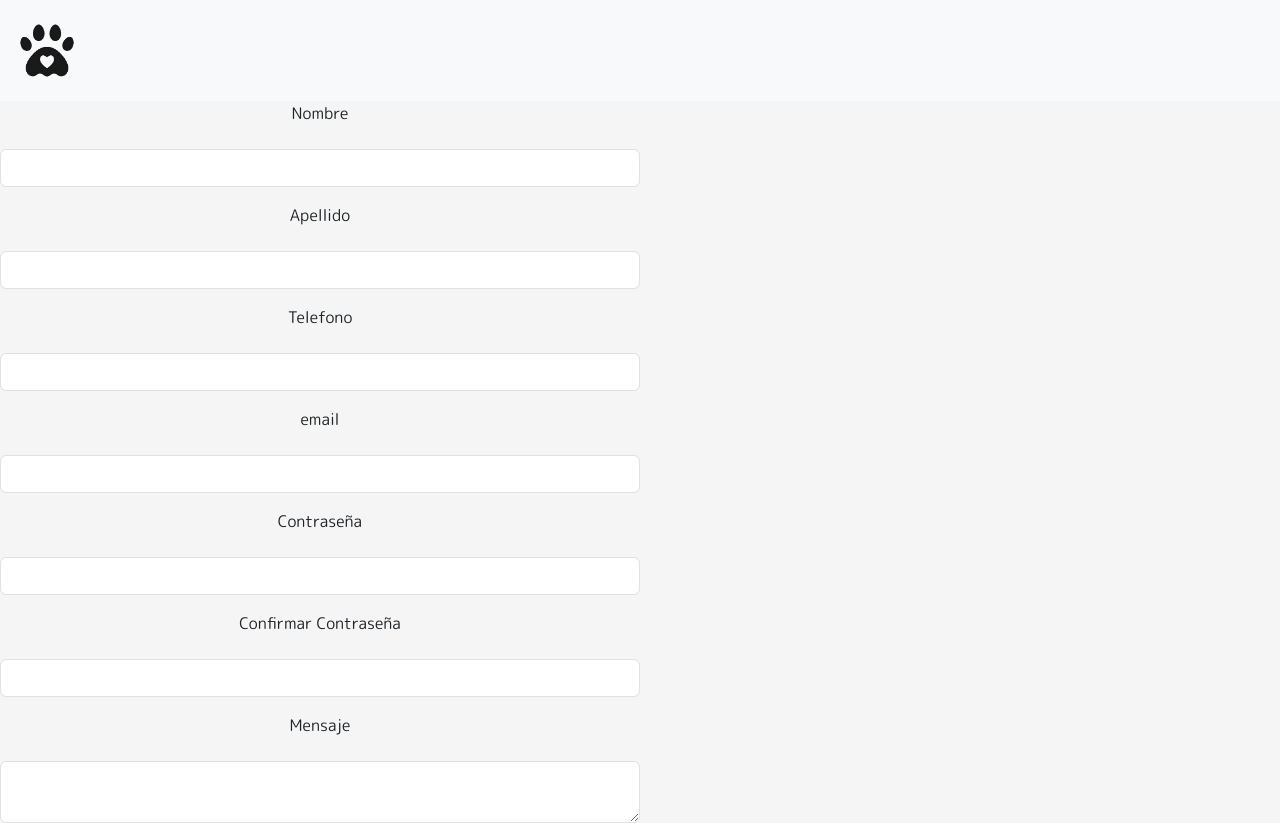
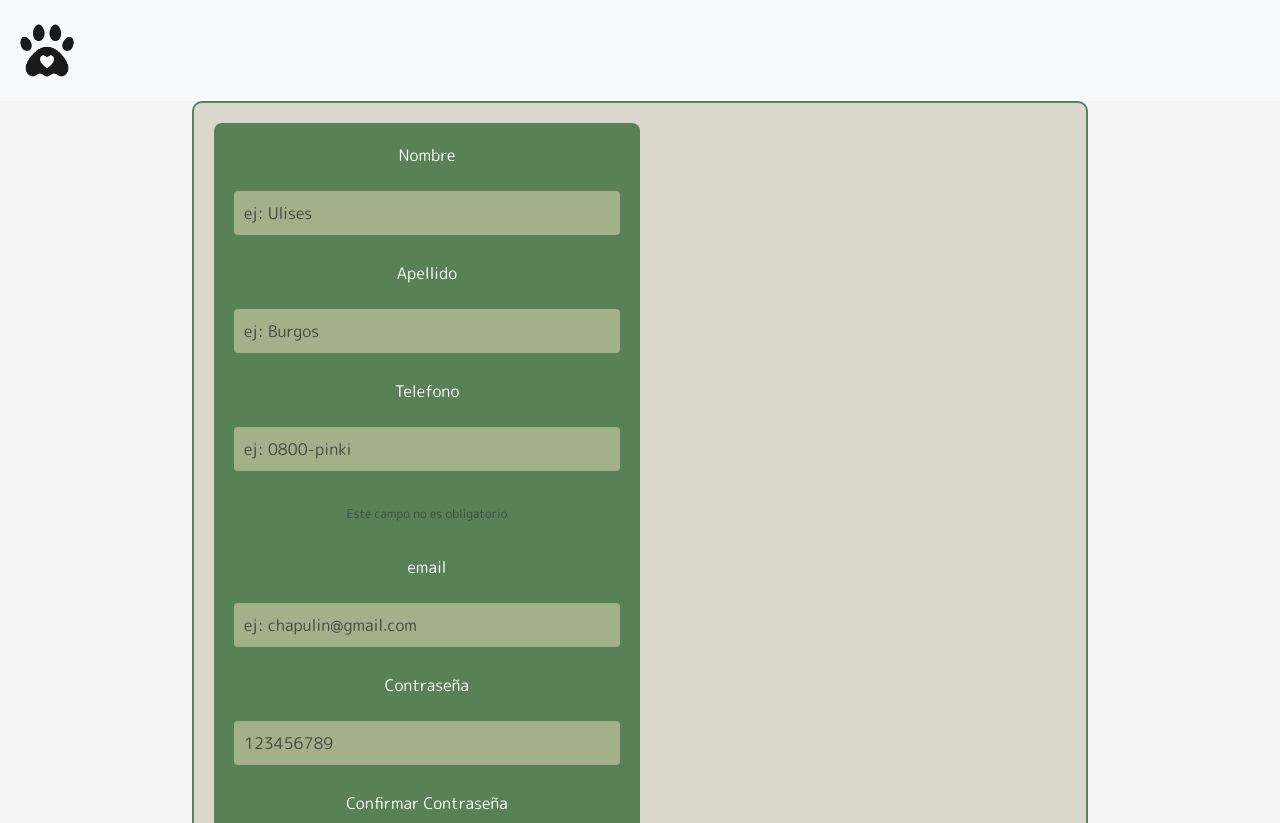
Before and after one commit to sergiohomet/proyecto-3-grupo-2, a React (Vite) app: page /registro in a window 1280 px wide. Shown: the top 823 px of the page. Built offline with nearby package versions, Linux system fonts and the light colour scheme.

Commit message:
agregando color y estilo al registro

```diff
--- a/src/components/RegistroForm.jsx
+++ b/src/components/RegistroForm.jsx
@@ -2,6 +2,7 @@ import React from 'react'
 
 import useForm from '../hooks/Useform'
 import './Registro.css'
+
 
 const RegistroForm = () => {
 
@@ -56,36 +57,37 @@ const RegistroForm = () => {
 
 
 
-    <div>
+    <div className="registro-container">
         <form className='Registro w-50'onSubmit={handleSubmit}>
 
              <label className='form-label'>Nombre</label>
-             <input type='text' className='form-control'name="Nombre" value={form.Nombre} onChange={handleChange}/>
+             <input type='text' className='form-control'placeholder="ej: Ulises"name="Nombre" value={form.Nombre} onChange={handleChange}/>
              {errors.Nombre && <div className="alert alert-danger" role="alert">{errors.Nombre}</div>}
 
 
              <label className='form-label'>Apellido</label>
-             <input type='text' className='form-control'name="Apellido" value={form.Apellido} onChange={handleChange}/>
+             <input type='text' className='form-control'placeholder="ej: Burgos"name="Apellido" value={form.Apellido} onChange={handleChange}/>
              {errors.Apellido && <div className="alert alert-danger" role="alert">{errors.Apellido} </div>}
 
              <label className='form-label'>Telefono</label>
-             <input type='text' className='form-control'name="Telefono" value={form.Telefono} onChange={handleChange}/>
+             <input type='text' className='form-control'placeholder="ej: 0800-pinki"name="Telefono" value={form.Telefono} onChange={handleChange}/>
+             <p className="mensaje-ayuda">Este campo no es obligatorio</p>
 
 
              <label className='form-label'>email</label>
-             <input type='email' className='form-control'name="email" value={form.email} onChange={handleChange}/>
+             <input type='email' className='form-control'placeholder="ej: chapulin@gmail.com"name="email" value={form.email} onChange={handleChange}/>
              {errors.email && <div className="alert alert-danger" role="alert">{errors.email}</div>}
 
              <label className='form-label'>Contraseña</label>
-             <input type='text' className='form-control'name="Contraseña" value={form.Contraseña} onChange={handleChange}/>
+             <input type='text' className='form-control'placeholder="123456789"name="Contraseña" value={form.Contraseña} onChange={handleChange}/>
 
 
              <label className='form-label'>Confirmar Contraseña</label>
-             <input type='text' className='form-control'name="Contraseña" value={form.Contraseña} onChange={handleChange}/>
+             <input type='text' className='form-control'placeholder="-----------"name="Contraseña" value={form.Contraseña} onChange={handleChange}/>
              {errors.Contraseña && <div className="alert alert-danger" role="alert">{errors.Contraseña}</div>}
 
              <label className='form-label'>Mensaje</label>
-             <textarea className='form-control'name="Mensaje" value={form.Mensaje} onChange={handleChange}/>
+             <textarea className='form-control'placeholder="Hola Patitas..."name="Mensaje" value={form.Mensaje} onChange={handleChange}/>
 
              <button className='btn btn-warning mt-1 w-50'>Enviar Formulario</button>
 
--- a/src/sass/layout/layoutForward.scss
+++ b/src/sass/layout/layoutForward.scss
@@ -1,2 +1,3 @@
 @use "trustpilot";
 @use "weather";
+@use "registro";
--- /dev/null
+++ b/src/sass/layout/registro.scss
@@ -0,0 +1,58 @@
+@use "../base/variables" as v;
+
+
+
+.registro-container {
+  background-color: v.$background;
+  padding: 20px;
+  border: 2px solid v.$secondary;
+  border-radius: 10px;
+  max-width: 70%;
+  margin: 0 auto;
+
+.registro{
+
+    max-width: 100%;
+
+}
+
+.mensaje-ayuda {
+    font-size: 12px;
+    color: v.$primary;
+    margin-top: 0.5rem;
+  }
+
+  form {
+    background-color: v.$secondary;
+    padding: 20px;
+    border-radius: 8px;
+
+    .form-label {
+      color: white;
+
+    }
+
+    .form-control {
+      background-color: v.$tertiary;
+      border: none;
+      border-radius: 4px;
+      padding: 10px;
+      margin-bottom: 10px;
+      width: 100%;
+      color: v.$primary;
+
+      &:focus {
+        outline: none;
+      }
+    }
+
+
+    .alert {
+      background-color: red;
+      color: v.$background;
+      padding: 5px;
+      border-radius: 4px;
+      margin-top: 5px;
+    }
+  }
+}
```
